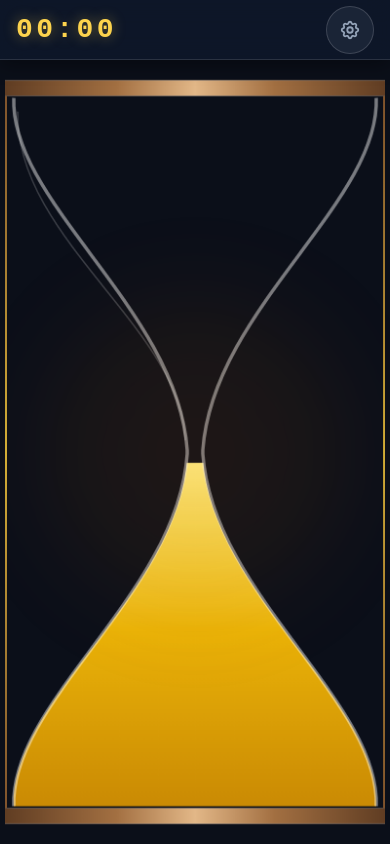
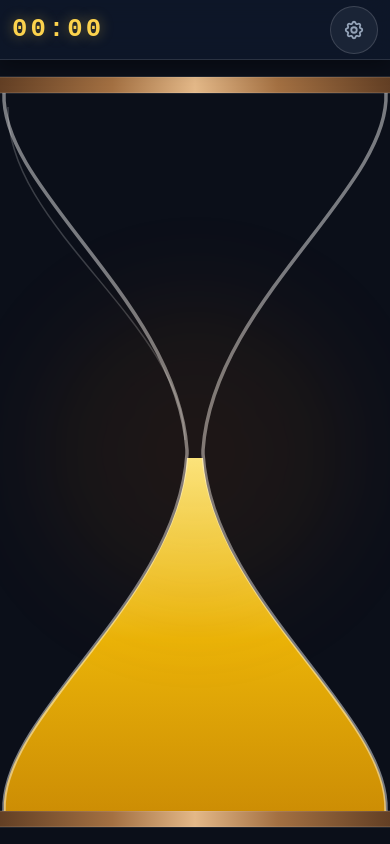
Before and after one commit to asavan/hourglass, a plain HTML site: page index.html in a window 390 px wide. Drawn offline with Linux system fonts and the light colour scheme.

Commit message:
Update index.html

```diff
--- a/index.html
+++ b/index.html
@@ -401,7 +401,7 @@
                 right: 0;
                 width: 100vw;
                 height: calc(100dvh - 60px);
-                padding: 0 5px;
+                padding: 0;
                 margin: 0;
                 z-index: 10;
             }
@@ -413,7 +413,7 @@
                 height: 60px;
                 border-left: none;
                 border-bottom: 1px solid rgba(255, 255, 255, 0.12);
-                padding: 0 16px;
+                padding: 0 12px;
                 box-shadow: 0 4px 20px rgba(0, 0, 0, 0.4);
                 z-index: 30;
                 background: rgba(15, 23, 42, 0.92);
@@ -430,7 +430,7 @@
                 text-align: left;
             }
             .digital-clock {
-                font-size: 1.75rem;
+                font-size: 1.6rem;
             }
         }
     </style>
@@ -612,10 +612,9 @@
         function getGlassHeight(w, h) {
             const capHeight = 16;
             const extraHeight = capHeight * 2;
-            const extraWidth = 10;
 
             const maxH = h - extraHeight;
-            const maxW = (w - extraWidth) / 0.52;
+            const maxW = w / 0.52;
 
             return Math.max(120, Math.min(maxH, maxW));
         }
@@ -689,7 +688,7 @@
             // Top Cap
             ctx.fillStyle = capGrad;
             ctx.beginPath();
-            ctx.roundRect(-capWidth/2, -halfH - capHeight, capWidth, capHeight, [6, 6, 2, 2]);
+            ctx.roundRect(-capWidth/2, -halfH, capWidth, capHeight, [6, 6, 2, 2]);
             ctx.fill();
             ctx.strokeStyle = 'rgba(255,255,255,0.2)';
             ctx.lineWidth = 1;
@@ -697,7 +696,7 @@
 
             // Bottom Cap
             ctx.beginPath();
-            ctx.roundRect(-capWidth/2, halfH, capWidth, capHeight, [2, 2, 6, 6]);
+            ctx.roundRect(-capWidth/2, halfH - capHeight, capWidth, capHeight, [2, 2, 6, 6]);
             ctx.fill();
             ctx.stroke();
 
@@ -715,8 +714,8 @@
             function drawBulbAPath() {
                 ctx.beginPath();
                 ctx.moveTo(-neckRadius, -6);
-                ctx.bezierCurveTo(-neckRadius - 10, -halfH * 0.4, -halfW, -halfH * 0.7, -halfW + 4, -halfH + 2);
-                ctx.lineTo(halfW - 4, -halfH + 2);
+                ctx.bezierCurveTo(-neckRadius - 10, -halfH * 0.4, -halfW, -halfH * 0.7, -halfW + 4, -halfH + capHeight);
+                ctx.lineTo(halfW - 4, -halfH + capHeight);
                 ctx.bezierCurveTo(halfW, -halfH * 0.7, neckRadius + 10, -halfH * 0.4, neckRadius, -6);
                 ctx.closePath();
             }
@@ -724,13 +723,13 @@
             function drawBulbBPath() {
                 ctx.beginPath();
                 ctx.moveTo(-neckRadius, 6);
-                ctx.bezierCurveTo(-neckRadius - 10, halfH * 0.4, -halfW, halfH * 0.7, -halfW + 4, halfH - 2);
-                ctx.lineTo(halfW - 4, halfH - 2);
+                ctx.bezierCurveTo(-neckRadius - 10, halfH * 0.4, -halfW, halfH * 0.7, -halfW + 4, halfH - capHeight);
+                ctx.lineTo(halfW - 4, halfH - capHeight);
                 ctx.bezierCurveTo(halfW, halfH * 0.7, neckRadius + 10, halfH * 0.4, neckRadius, 6);
                 ctx.closePath();
             }
 
-            const maxSandH = halfH - 12;
+            const maxSandH = halfH - capHeight - 4;
             const isCanvasFlipped = (Math.cos(rad) < 0);
             const isTopBulbA = isUpsideDown ? isCanvasFlipped : !isCanvasFlipped;
 
@@ -753,19 +752,19 @@
                 ctx.beginPath();
 
                 if (isTopA) {
-                    const sandY = -sandH;
+                    const sandY = -halfH + capHeight + sandH;
                     const funnelDip = (state.sandA > 0.005 && state.sandA < 0.98) ? Math.min(10, sandH * 0.4) : 2;
                     ctx.moveTo(-halfW, sandY);
                     ctx.quadraticCurveTo(0, sandY + funnelDip, halfW, sandY);
-                    ctx.lineTo(halfW, 0);
-                    ctx.lineTo(-halfW, 0);
+                    ctx.lineTo(halfW, -halfH + capHeight);
+                    ctx.lineTo(-halfW, -halfH + capHeight);
                 } else {
-                    const sandY = -halfH + sandH;
+                    const sandY = -halfH + capHeight + sandH;
                     const conePeak = (state.sandB > 0.005 && state.sandA < 0.98) ? 12 : 2;
-                    ctx.moveTo(-halfW, -halfH);
+                    ctx.moveTo(-halfW, -halfH + capHeight);
                     ctx.lineTo(-halfW, sandY - conePeak / 2);
                     ctx.quadraticCurveTo(0, sandY + conePeak, halfW, sandY - conePeak / 2);
-                    ctx.lineTo(halfW, -halfH);
+                    ctx.lineTo(halfW, -halfH + capHeight);
                 }
                 ctx.closePath();
                 ctx.fill();
@@ -791,12 +790,12 @@
                 ctx.beginPath();
 
                 if (!isTopB) {
-                    const sandY = halfH - sandH;
+                    const sandY = halfH - capHeight - sandH;
                     const conePeak = (state.sandA > 0.005 && state.sandB < 0.98) ? 12 : 2;
-                    ctx.moveTo(-halfW, halfH);
+                    ctx.moveTo(-halfW, halfH - capHeight);
                     ctx.lineTo(-halfW, sandY + conePeak / 2);
-                    ctx.quadraticCurveTo(0, sandY - conePeak, halfW, sandY - conePeak / 2);
-                    ctx.lineTo(halfW, halfH);
+                    ctx.quadraticCurveTo(0, sandY - conePeak, halfW, sandY + conePeak / 2);
+                    ctx.lineTo(halfW, halfH - capHeight);
                 } else {
                     const sandY = sandH;
                     const funnelDip = (state.sandB > 0.005 && state.sandB < 0.98) ? Math.min(10, sandH * 0.4) : 2;
@@ -825,7 +824,7 @@
                 ctx.clip();
 
                 const streamDir = isTopBulbA ? 1 : -1;
-                const streamLength = halfH - targetSandH;
+                const streamLength = halfH - capHeight - targetSandH;
 
                 const streamGrad = ctx.createLinearGradient(0, 0, 0, streamLength * streamDir);
                 streamGrad.addColorStop(0, '#fef08a');
@@ -856,23 +855,23 @@
             ctx.strokeStyle = 'rgba(255, 255, 255, 0.45)';
 
             ctx.beginPath();
-            ctx.moveTo(-halfW + 4, -halfH + 2);
+            ctx.moveTo(-halfW + 4, -halfH + capHeight);
             ctx.bezierCurveTo(-halfW, -halfH * 0.7, -neckRadius - 10, -halfH * 0.4, -neckRadius, -2);
             ctx.lineTo(-neckRadius, 2);
-            ctx.bezierCurveTo(-neckRadius - 10, halfH * 0.4, -halfW, halfH * 0.7, -halfW + 4, halfH - 2);
+            ctx.bezierCurveTo(-neckRadius - 10, halfH * 0.4, -halfW, halfH * 0.7, -halfW + 4, halfH - capHeight);
             ctx.stroke();
 
             ctx.beginPath();
-            ctx.moveTo(halfW - 4, -halfH + 2);
+            ctx.moveTo(halfW - 4, -halfH + capHeight);
             ctx.bezierCurveTo(halfW, -halfH * 0.7, neckRadius + 10, -halfH * 0.4, neckRadius, -2);
             ctx.lineTo(neckRadius, 2);
-            ctx.bezierCurveTo(neckRadius + 10, halfH * 0.4, halfW, halfH * 0.7, halfW - 4, halfH - 2);
+            ctx.bezierCurveTo(neckRadius + 10, halfH * 0.4, halfW, halfH * 0.7, halfW - 4, halfH - capHeight);
             ctx.stroke();
 
             ctx.lineWidth = 1.5;
             ctx.strokeStyle = 'rgba(255, 255, 255, 0.2)';
             ctx.beginPath();
-            ctx.moveTo(-halfW + 8, -halfH + 16);
+            ctx.moveTo(-halfW + 8, -halfH + capHeight + 14);
             ctx.bezierCurveTo(-halfW + 5, -halfH * 0.6, -neckRadius - 6, -halfH * 0.35, -neckRadius - 2, -12);
             ctx.stroke();
 
@@ -895,7 +894,7 @@
                 canvas.height / (window.devicePixelRatio || 1)
             );
             const halfH = glassHeight / 2;
-            const maxSandH = halfH - 12;
+            const maxSandH = halfH - 16 - 4;
             const targetSandH = maxSandH * Math.pow(bottomSandAmount, 0.85);
 
             if (topSand > 0) {
```
